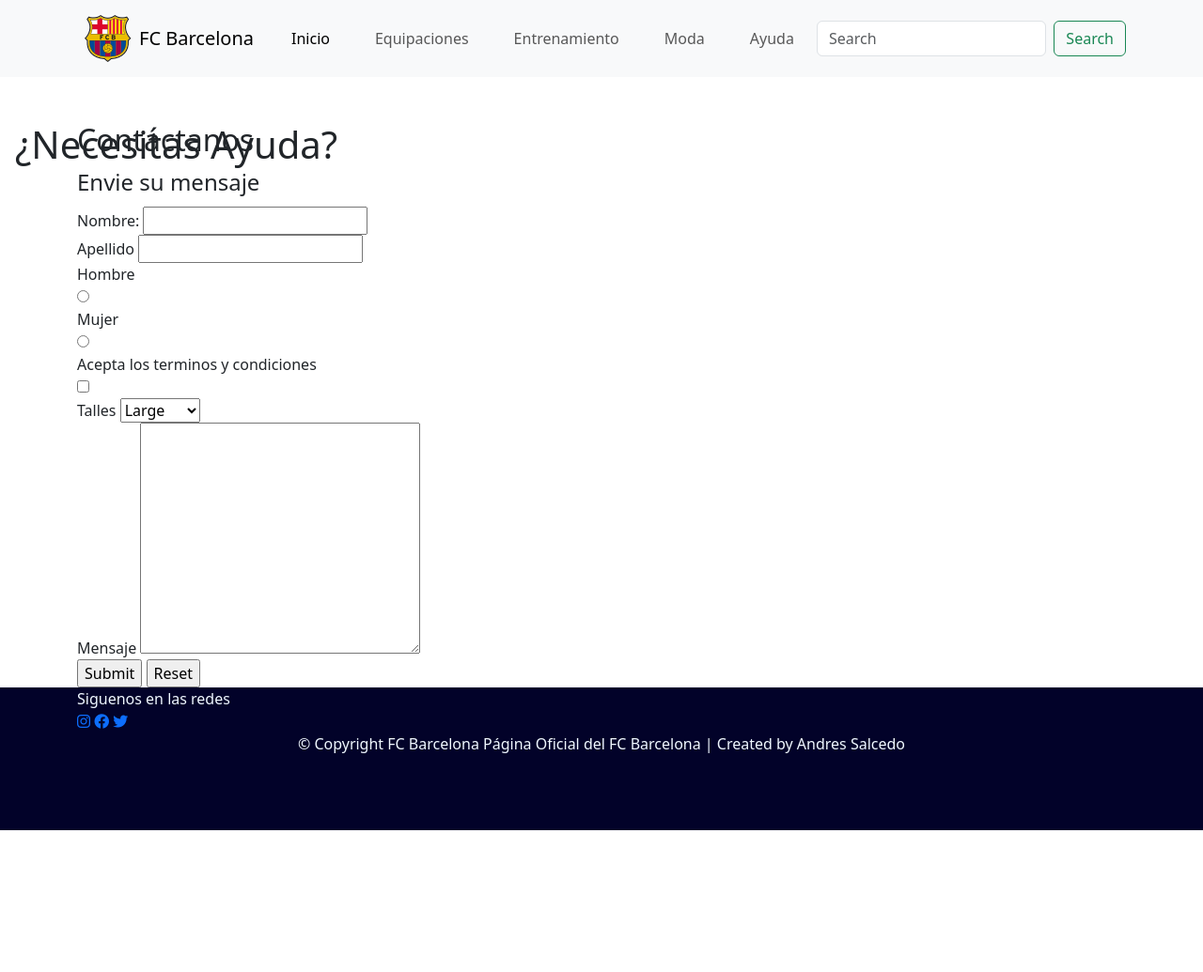
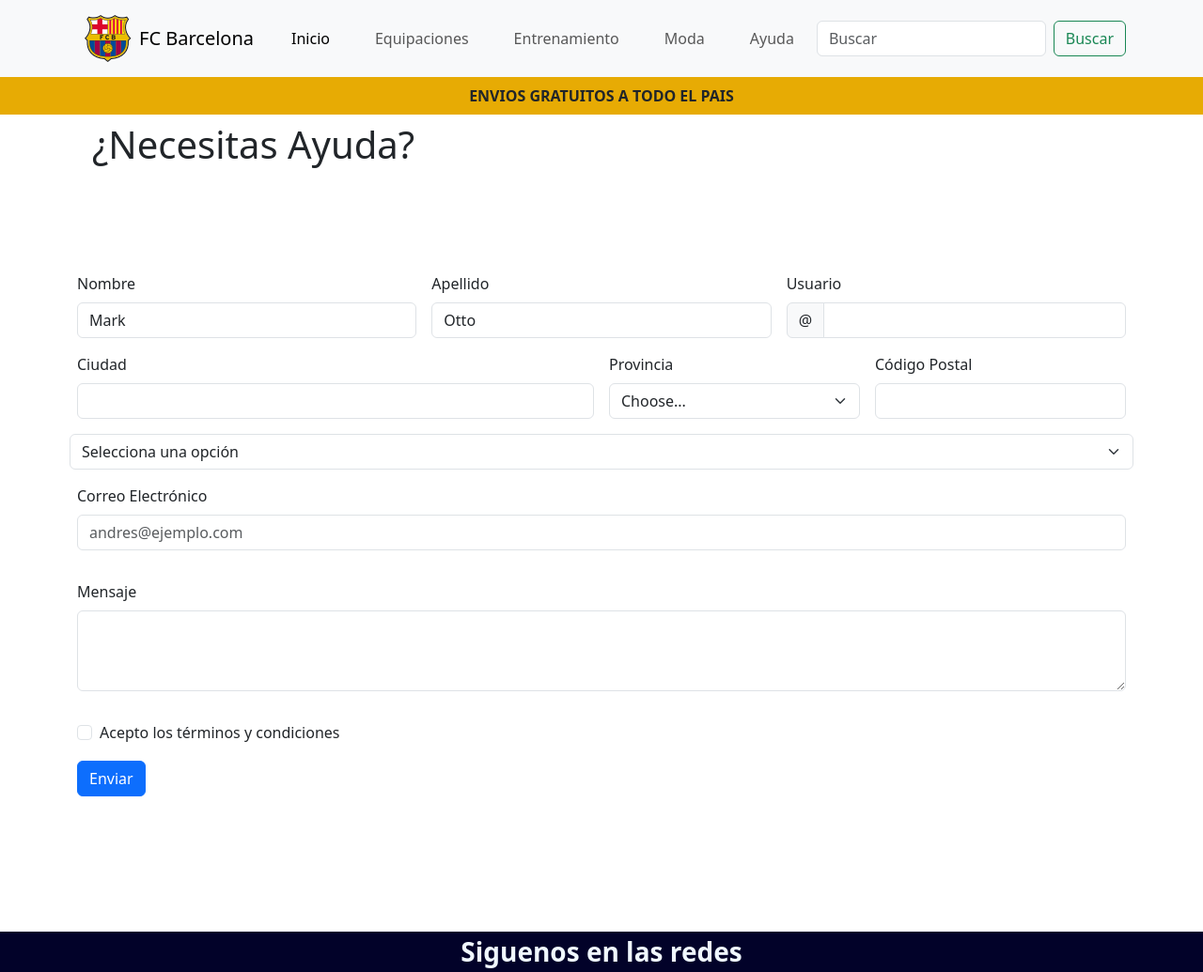
Before and after one commit to Gild3r/ProyectoCoder, a website: page Pages/Ayuda.html in a window 1280 px wide. Shown: the top 1035 px of the page at 94% size. Before the commit the page ends 884 px from the top, so only its background shows below. Drawn offline with nearby package versions, Linux system fonts and the light colour scheme.

Commit message:
Termino index y seccion ayuda

```diff
--- a/Css/styles.css
+++ /dev/null
@@ -1,42 +0,0 @@
-h1 {
-  position: absolute;
-  color: white;
-  font-size: 40px;
-  font-style: normal;
-  margin-left: 1rem;
-  margin-top: 1rem;
-}
-
-.main_envios {
-  text-align: center;
-  border: 8px solid rgb(231, 171, 4);
-  background-color: rgb(231, 171, 4);
-  margin: 0;
-  padding: 0;
-}
-.articles {
-  display: flex;
-  justify-content: center;
-}
-.article_item {
-  margin-top: 2.5rem;
-  margin-left: 2.5rem;
-  margin-bottom: 2rem;
-  padding: 1rem;
-}
-
-footer {
-  background-color: rgb(2, 2, 41);
-  color: aliceblue;
-  display: flex;
-}
-
-.footer_title {
-  text-align: center;
-  margin-bottom: 5rem;
-}
-
-.footer_copyright {
-  text-align: center;
-  margin-bottom: 5rem;
-}
--- a/Pages/Ayuda.html
+++ b/Pages/Ayuda.html
@@ -5,7 +5,7 @@
     <meta http-equiv="X-UA-Compatible" content="IE=edge" />
     <meta name="viewport" content="width=device-width, initial-scale=1.0" />
     <link rel="shortcut icon" href="../Imgs/BCN.png" type="image/x-icon" />
-    <link rel="stylesheet" href="../Css/styles.css" />
+    <link rel="stylesheet" href="../Css/style.css" />
     <link
       href="https://fonts.googleapis.com/css2?family=Montserrat:wght@500&display=swap"
       rel="stylesheet"
@@ -27,7 +27,7 @@
   </head>
   <body>
     <header>
-      <nav class="navbar navbar-expand-lg bg-body-tertiary py-3 mb-5">
+      <nav class="navbar navbar-expand-lg bg-body-tertiary py-3">
         <div class="container">
           <img src="../Imgs/BCN.png" class="img-fluid px-2" alt="..." />
           <a class="navbar-brand" href="../index.html">FC Barcelona</a>
@@ -65,71 +65,165 @@
                 <a class="nav-link" href="#">Ayuda</a>
               </li>
             </ul>
-            <form class="d-flex" role="search">
+            <form class="d-flex" role="Buscar">
               <input
                 class="form-control me-2"
-                type="search"
-                placeholder="Search"
-                aria-label="Search"
+                type="Buscar"
+                placeholder="Buscar"
+                aria-label="Buscar"
               />
               <button class="btn btn-outline-success" type="submit">
-                Search
+                Buscar
               </button>
             </form>
           </div>
         </div>
       </nav>
     </header>
-    <main>
-      <h1 class="page_title">¿Necesitas Ayuda?</h1>
+    <div class="main_envios mb-2">
+      <span><strong>ENVIOS GRATUITOS A TODO EL PAIS</strong></span>
+    </div>
     <div class="container">
-        <section>
-          <h2 class="ayuda_page_subtitle">Contáctanos</h2>
-          <form action="">
-            <fieldset>
-              <legend>Envie su mensaje</legend>
-              <div>
-                <label for="Nombre">Nombre:</label>
-                <input type="text" name="Nombre" />
+      <main class="mb-5 pb-5">
+        <h1 class="mb-5 pb-5">¿Necesitas Ayuda?</h1>
+        <section class="pt-5">
+          <form class="row g-3 needs-validation pt-5 mt-5" novalidate>
+            <div class="col-md-4">
+              <label for="validationCustom01" class="form-label">Nombre</label>
+              <input
+                type="text"
+                class="form-control"
+                id="validationCustom01"
+                value="Mark"
+                required
+              />
+              <div class="valid-feedback">Looks good!</div>
             </div>
-              <div>
-                <label for="Apellido">Apellido</label>
-                <input type="text" name="Apellido" />
+            <div class="col-md-4">
+              <label for="validationCustom02" class="form-label"
+                >Apellido</label
+              >
+              <input
+                type="text"
+                class="form-control"
+                id="validationCustom02"
+                value="Otto"
+                required
+              />
+              <div class="valid-feedback">Looks good!</div>
             </div>
-              <div>Hombre</div>
-              <input type="radio" name="Sexo" value="hombre" />
-              <div>Mujer</div>
-              <input type="radio" name="Sexo" value="Mujer" />
-              <div>Acepta los terminos y condiciones</div>
-              <input type="checkbox" name="Acepta" value="1" />
-              <div>
-                <label for="Talles">Talles</label>
-                <select name="Talles" id="Talles">
-                  <option value="L">Large</option>
-                  <option value="M">Medium</option>
-                  <option value="S">Small</option>
+            <div class="col-md-4">
+              <label for="validationCustomUsername" class="form-label"
+                >Usuario</label
+              >
+              <div class="input-group has-validation">
+                <span class="input-group-text" id="inputGroupPrepend">@</span>
+                <input
+                  type="text"
+                  class="form-control"
+                  id="validationCustomUsername"
+                  aria-describedby="inputGroupPrepend"
+                  required
+                />
+                <div class="invalid-feedback">Please choose a username.</div>
+              </div>
+            </div>
+            <div class="col-md-6">
+              <label for="validationCustom03" class="form-label">Ciudad</label>
+              <input
+                type="text"
+                class="form-control"
+                id="validationCustom03"
+                required
+              />
+              <div class="invalid-feedback">Please provide a valid city.</div>
+            </div>
+            <div class="col-md-3">
+              <label for="validationCustom04" class="form-label"
+                >Provincia</label
+              >
+              <select class="form-select" id="validationCustom04" required>
+                <option selected disabled value="">Choose...</option>
+                <option>...</option>
               </select>
+              <div class="invalid-feedback">Please select a valid state.</div>
             </div>
-              <div>
-                <label for="Mensaje">Mensaje</label>
-                <textarea name="Mensaje" id="" cols="30" rows="10"></textarea>
+            <div class="col-md-3">
+              <label for="validationCustom05" class="form-label"
+                >Código Postal</label
+              >
+              <input
+                type="text"
+                class="form-control"
+                id="validationCustom05"
+                required
+              />
+              <div class="invalid-feedback">Please provide a valid zip.</div>
             </div>
-              <input type="submit" name="Enviar" />
-              <input type="reset" name="Resetear" />
-            </fieldset>
+            <select class="form-select" aria-label="Default select example">
+              <option selected>Selecciona una opción</option>
+              <option value="1">Talles</option>
+              <option value="2">Problemas con el producto</option>
+              <option value="3">Afiliaciones</option>
+            </select>
+            <div class="mb-3">
+              <label for="exampleFormControlInput1" class="form-label"
+                >Correo Electrónico</label
+              >
+              <input
+                type="email"
+                class="form-control"
+                id="exampleFormControlInput1"
+                placeholder="andres@ejemplo.com"
+              />
+            </div>
+            <div class="mb-3">
+              <label for="exampleFormControlTextarea1" class="form-label"
+                >Mensaje</label
+              >
+              <textarea
+                class="form-control"
+                id="exampleFormControlTextarea1"
+                rows="3"
+              ></textarea>
+            </div>
+            <div class="col-12">
+              <div class="form-check">
+                <input
+                  class="form-check-input"
+                  type="checkbox"
+                  value=""
+                  id="invalidCheck"
+                  required
+                />
+                <label class="form-check-label" for="invalidCheck">
+                  Acepto los términos y condiciones
+                </label>
+                <div class="invalid-feedback">
+                  You must agree before submitting.
+                </div>
+              </div>
+            </div>
+            <div class="col-12">
+              <button class="btn btn-primary mb-5" type="submit">Enviar</button>
+            </div>
           </form>
         </section>
+      </main>
     </div>
-    </main>
     <footer class="footer">
-      <div class="container">
-        <div class="footer_sm">
-          <div>Siguenos en las redes</div>
+      <div class="container mt-5">
+        <div class="footer_title"><strong>Siguenos en las redes</strong></div>
         <div class="footer_icons">
-            <a href=""><i class="fa-brands fa-instagram"></i></a>
-            <a href=""><i class="fa-brands fa-facebook"></i></a>
-            <a href=""><i class="fa-brands fa-twitter"></i></a>
-          </div>
+          <a href=""
+            ><i class="fa-brands fa-instagram" style="color: white"></i
+          ></a>
+          <a href=""
+            ><i class="fa-brands fa-facebook" style="color: white"></i
+          ></a>
+          <a href=""
+            ><i class="fa-brands fa-twitter" style="color: white"></i
+          ></a>
         </div>
         <div class="footer_copyright">
           © Copyright FC Barcelona Página Oficial del FC Barcelona | Created by
--- /dev/null
+++ b/scss/_index.scss
@@ -0,0 +1,74 @@
+.nav_color {
+  background-color: rgb(2, 2, 41);
+}
+
+body {
+  background-color: white;
+}
+h1 {
+  position: absolute;
+  color: white;
+  font-size: 40px;
+  font-style: normal;
+  margin-left: 1rem;
+  margin-top: 1rem;
+  max-width: 100%;
+  @media screen and (max-width: 550px) {
+    font-size: 25px;
+  }
+}
+.main_envios {
+  text-align: center;
+  border: 8px solid rgb(231, 171, 4);
+  background-color: rgb(231, 171, 4);
+  margin: 0;
+  padding: 0;
+}
+.section_button {
+  position: absolute;
+  margin-top: 6rem;
+  margin-left: 2rem;
+  @media screen and (max-width: 550px) {
+    display: none;
+  }
+}
+
+.articles {
+  display: flex;
+  justify-content: center;
+}
+.article_item {
+  margin-top: 2.5rem;
+  margin-left: 2.5rem;
+  margin-bottom: 2rem;
+  padding: 1rem;
+}
+
+.footer {
+  background-color: rgb(2, 2, 41);
+  color: aliceblue;
+}
+.footer_title {
+  text-align: center;
+  font-size: 28px;
+  @media screen and (max-width: 550px) {
+    font-size: 15px;
+  }
+}
+.footer_icons {
+  text-align: center;
+  font-size: 50px;
+  margin-top: 10px;
+  @media screen and (max-width: 550px) {
+    font-size: 25px;
+  }
+}
+
+.footer_copyright {
+  display: flex;
+  justify-content: center;
+  margin-top: 30px;
+  @media screen and (max-width: 550px) {
+    font-size: 10px;
+  }
+}
--- /dev/null
+++ b/scss/style.scss
@@ -0,0 +1 @@
+@import "index";
```
Also changed, not shown: index.html (+41 -19 lines), package.json (added, +12 -0 lines), Css/style.css (added), Imgs/facebook.png (deleted), Imgs/instagram.png (deleted), Imgs/twitter.png (deleted), scss/_ayuda.scss (added), 1 other file. Lines whose indentation alone changed are shown as unchanged.
